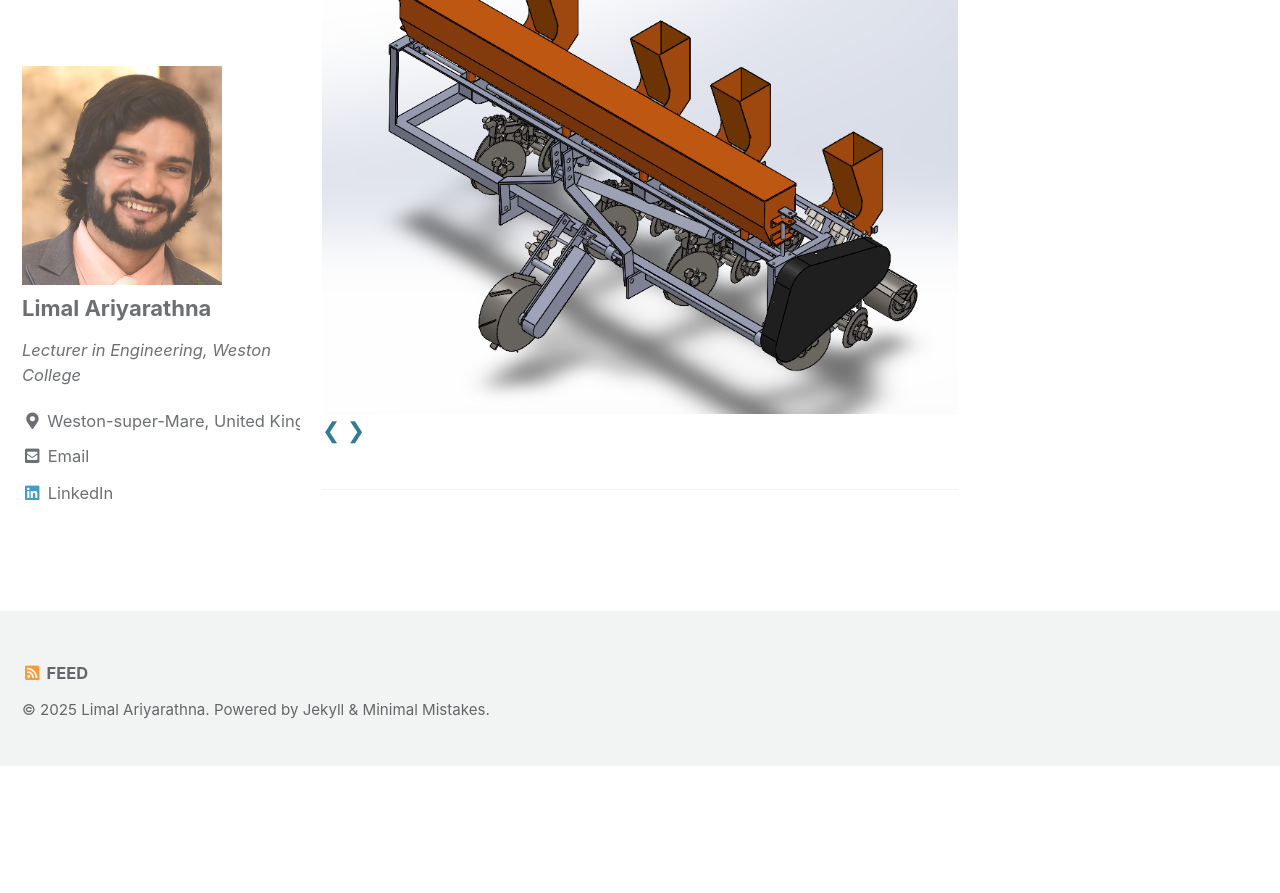
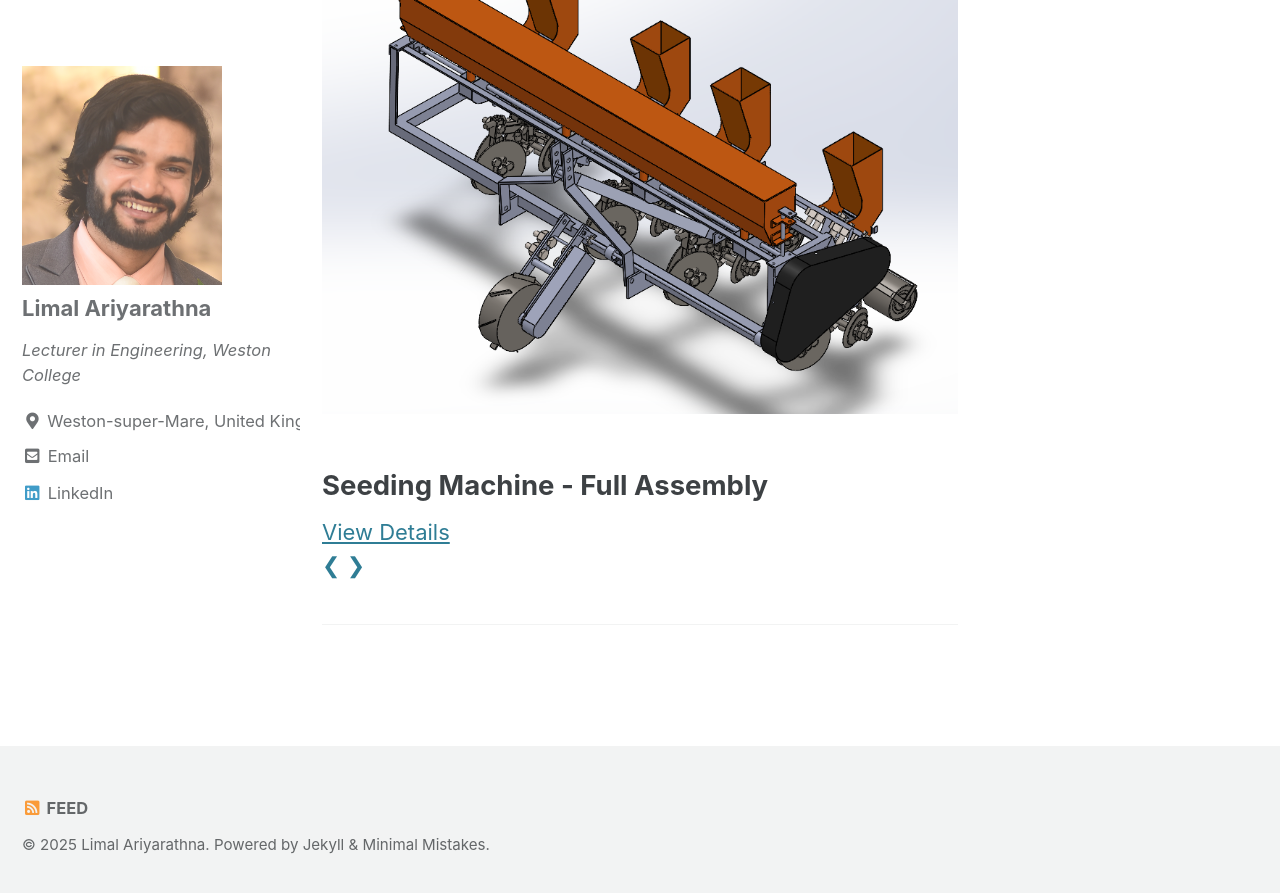
Before and after one commit to limaldeelaka/limaldeelaka.github.io, a Jekyll site: the page built from index.html, in a window 1280 px wide and 900 px high, scrolled down 684 px. Shown: the top 893 px of the window. Built offline with Jekyll 4.4.1, drawn with Linux system fonts in a browser that asks for light colours; cached includes are drawn as plain includes; the list of posts is cut into pages by our own code; before the commit the page ends 1450 px from its top, so only the background shows below that.

Commit message:
Caption and link

```diff
--- a/index.html
+++ b/index.html
@@ -15,14 +15,31 @@ Hello and welcome! I'm Limal, a Lecturer in Engineering. This is my personal web
 
 
 <div class="slideshow-container">
+  <!-- Slide 1 -->
   <div class="slide fade">
     <img src="/assets/projects/1 Metal 3D Printing/Coil Assembly.png" alt="Image 1" style="width:100%">
+    <div class="caption">
+      <h2>Metal 3D Printing - Coil Assembly</h2>
+      <a href="https://limaldeelaka.github.io/projects/" target="_blank">View Details</a>
+    </div>
   </div>
+
+  <!-- Slide 2 -->
   <div class="slide fade">
     <img src="/assets/projects/2 Seeding Machine/Full Assembly.png" alt="Image 2" style="width:100%">
+    <div class="caption">
+      <h2>Seeding Machine - Full Assembly</h2>
+      <a href="/assets/projects/2 Seeding Machine/Details.pdf" target="_blank">View Details</a>
+    </div>
   </div>
+
+  <!-- Slide 3 -->
   <div class="slide fade">
     <img src="/assets/projects/3 Comb/Comb.png" alt="Image 3" style="width:100%">
+    <div class="caption">
+      <h2>Comb Design</h2>
+      <a href="/assets/projects/3 Comb/Details.pdf" target="_blank">View Details</a>
+    </div>
   </div>
 
   <!-- Navigation buttons -->
```
